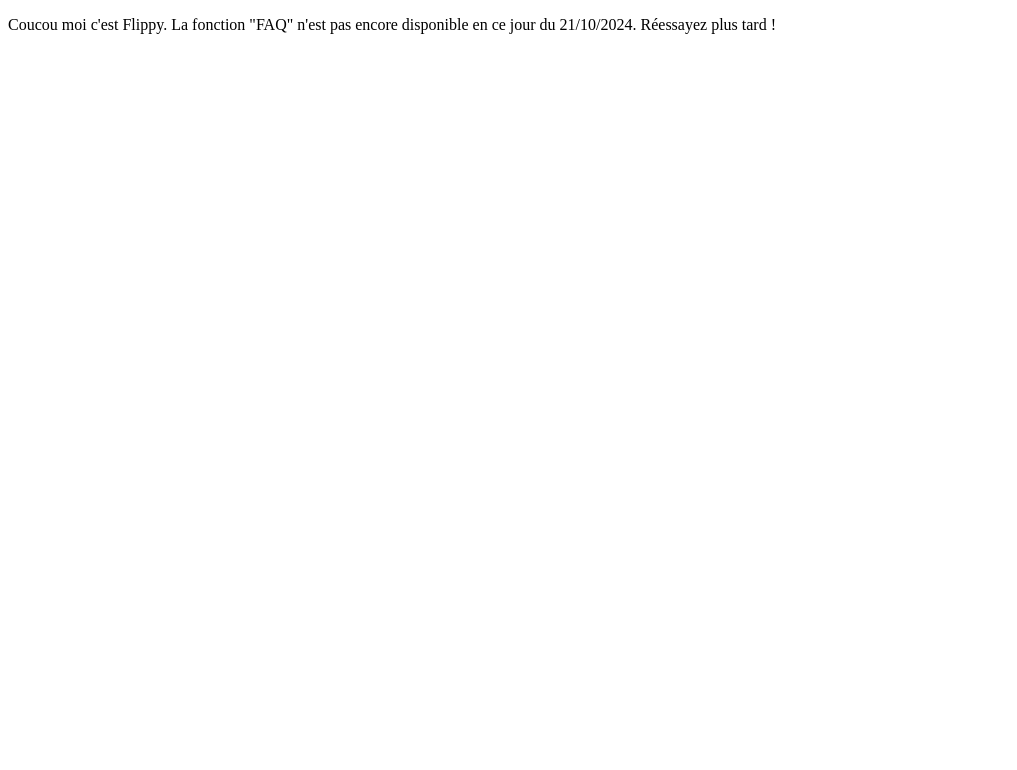
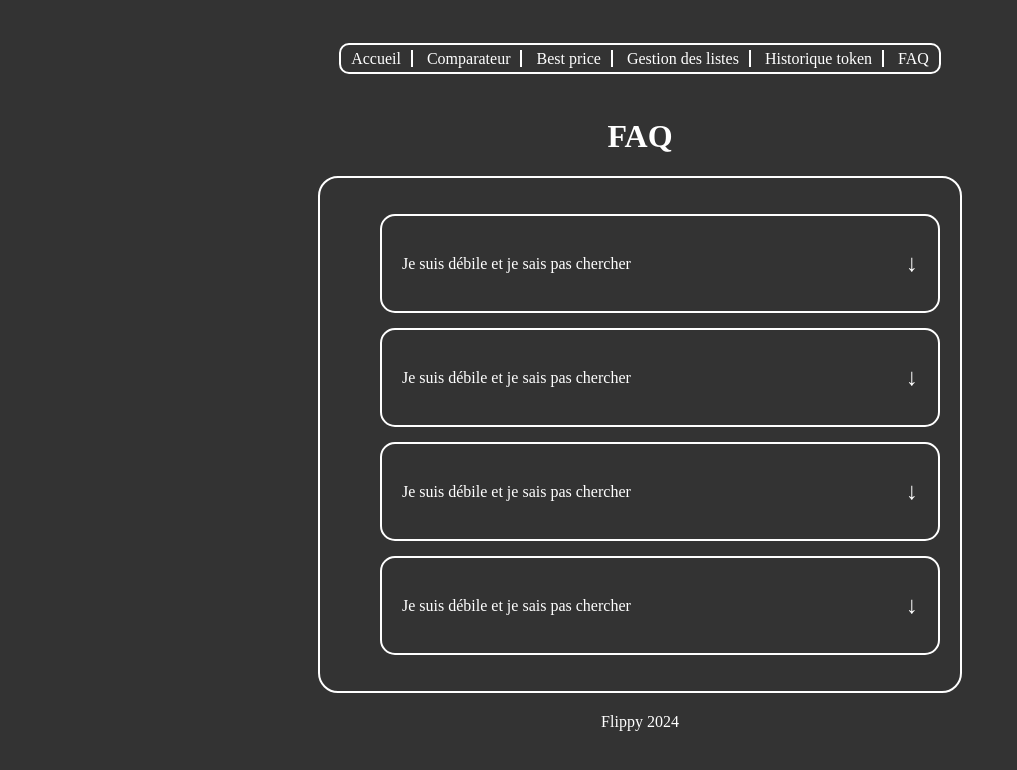
Before and after one commit to kunras/Flippy, a PHP site: page /app/Views/faq.php in a window 1280 px wide. Shown: the top 770 px of the page, without its empty margins (0-1017 px from the left). Run offline with PHP 8.4, Linux system fonts and the light colour scheme.

Commit message:
Creation de la page FAQ ainsi que de la navbar

```diff
--- a/app/Views/faq.php
+++ b/app/Views/faq.php
@@ -1,11 +1,24 @@
-<!DOCTYPE html>
-<html lang="en">
-<head>
-    <meta charset="UTF-8">
-    <meta name="viewport" content="width=device-width, initial-scale=1.0">
-    <title>FAQ - Flippy</title>
-</head>
-<body>
-    <p>Coucou moi c'est Flippy. La fonction "FAQ" n'est pas encore disponible en ce jour du <?php echo date("d/m/Y") ?>. Réessayez plus tard !</p>
-</body>
-</html>
+<?php include "header.php"; ?>
+    <h1>FAQ</h1>
+    <div id="faq_main">
+        <ul>
+            <li class="faq_question">
+                <p class="faq_text">Je suis débile et je sais pas chercher </p><p class="arrow_icon">↓</p>
+                <p class="hidden_text">Lorem ipsum mais au pire osef parce qu'on veut des infos nous.</p>
+            </li>
+            <li class="faq_question">
+                <p class="faq_text">Je suis débile et je sais pas chercher </p><p class="arrow_icon">↓</p>
+                <p class="hidden_text">Lorem ipsum mais au pire osef parce qu'on veut des infos nous.</p>
+            </li>
+            <li class="faq_question">
+                <p class="faq_text">Je suis débile et je sais pas chercher </p><p class="arrow_icon">↓</p>
+                <p class="hidden_text">Lorem ipsum mais au pire osef parce qu'on veut des infos nous.</p>
+            </li>
+            <li class="faq_question">
+                <p class="faq_text">Je suis débile et je sais pas chercher </p><p class="arrow_icon">↓</p>
+                <p class="hidden_text">Lorem ipsum mais au pire osef parce qu'on veut des infos nous.</p>
+            </li>
+        </ul>
+    </div>
+
+<?php include "footer.php"; ?>
--- /dev/null
+++ b/app/Views/footer.php
@@ -0,0 +1,5 @@
+    <div id="footer">Flippy 2024</div>
+
+    <script src="/JS/script.js"></script>
+</body>
+</html>
--- a/app/Views/header.php
+++ b/app/Views/header.php
@@ -3,6 +3,17 @@
 <head>
     <meta charset="UTF-8">
     <meta name="viewport" content="width=device-width, initial-scale=1.0">
-    <link rel="stylesheet" href="/public/CSS/main.css">
+    <link rel="stylesheet" type="text/css" href="/CSS/main.css">
     <title>Test - Flippy</title>
 </head>
+<body>
+    <div id="header">
+        <ul id="navbar">
+            <li><a href="/">Accueil</a></li>
+            <li><a href="/comparateur">Comparateur</a></li>
+            <li><a href="/best_price">Best price</a></li>
+            <li><a href="/listes">Gestion des listes</a></li>
+            <li><a href="/historique">Historique token</a></li>
+            <li><a href="/faq">FAQ</a></li>
+        </ul>
+    </div>
--- a/public/CSS/main.css
+++ b/public/CSS/main.css
@@ -1,3 +1,79 @@
 body {
     background-color: #333333;
+    color:#FFFFFF;
+    margin: 0;
+    padding: 0;
 }
+
+#header {
+    text-align: center;
+    margin-top: 50px;
+    margin-bottom: 50px;
+}
+
+#navbar {
+    display:inline;
+    border:2px solid white;
+    border-radius: 10px;
+    padding: 5px 0px 5px 0px;
+}
+
+#navbar li {
+    display:inline;
+    border-right: 2px solid white;
+    padding: 0px 10px 0px 10px;
+}
+
+#navbar li:last-child {
+    border-right: none;
+}
+
+ul {
+    list-style-type: none;
+}
+
+a {
+    text-decoration: none;
+    color:#FFFFFF;
+}
+
+h1 {
+    text-align: center;
+}
+
+#faq_main {
+    max-width: 600px;
+    margin: 20px auto;
+    padding: 20px;
+    border: 2px solid white;
+    border-radius: 20px;
+    text-align: left;
+}
+
+.faq_question {
+    display: grid;
+    grid-template-columns: 1fr auto;
+    gap: 10px;
+    align-items: center;
+    border: 2px solid white;
+    border-radius: 15px;
+    padding: 10px;
+    margin-bottom: 15px;
+}
+
+.faq_text {
+    padding-left: 10px;
+}
+
+.arrow_icon {
+    font-size : 24px;
+    padding-right: 10px;
+}
+
+.hidden_text {
+    display: none;
+}
+
+#footer {
+    text-align: center;
+}
--- /dev/null
+++ b/public/JS/script.js
@@ -0,0 +1,12 @@
+var scrollTexts = document.querySelectorAll('.faq_text');
+
+scrollTexts.forEach((scrollText) => {
+    scrollText.addEventListener('click', () => {
+        const hiddenText = scrollText.nextElementSibling.nextElementSibling; // Récupérer le texte caché
+        if (hiddenText.style.display == 'none' || hiddenText.style.display == '') {
+            hiddenText.style.display = 'block'; // Afficher le texte déroulant
+        } else {
+            hiddenText.style.display = 'none'; // Masquer le texte déroulant
+        }
+    });
+});
```
Also changed, not shown: app/Views/best_price.php (+4 -10 lines), app/Views/comparateur.php (+3 -10 lines), app/Views/historique.php (+3 -10 lines), app/Views/home.php (+3 -4 lines), app/Views/listes.php (+3 -10 lines), .htaccess, public/.htaccess.
